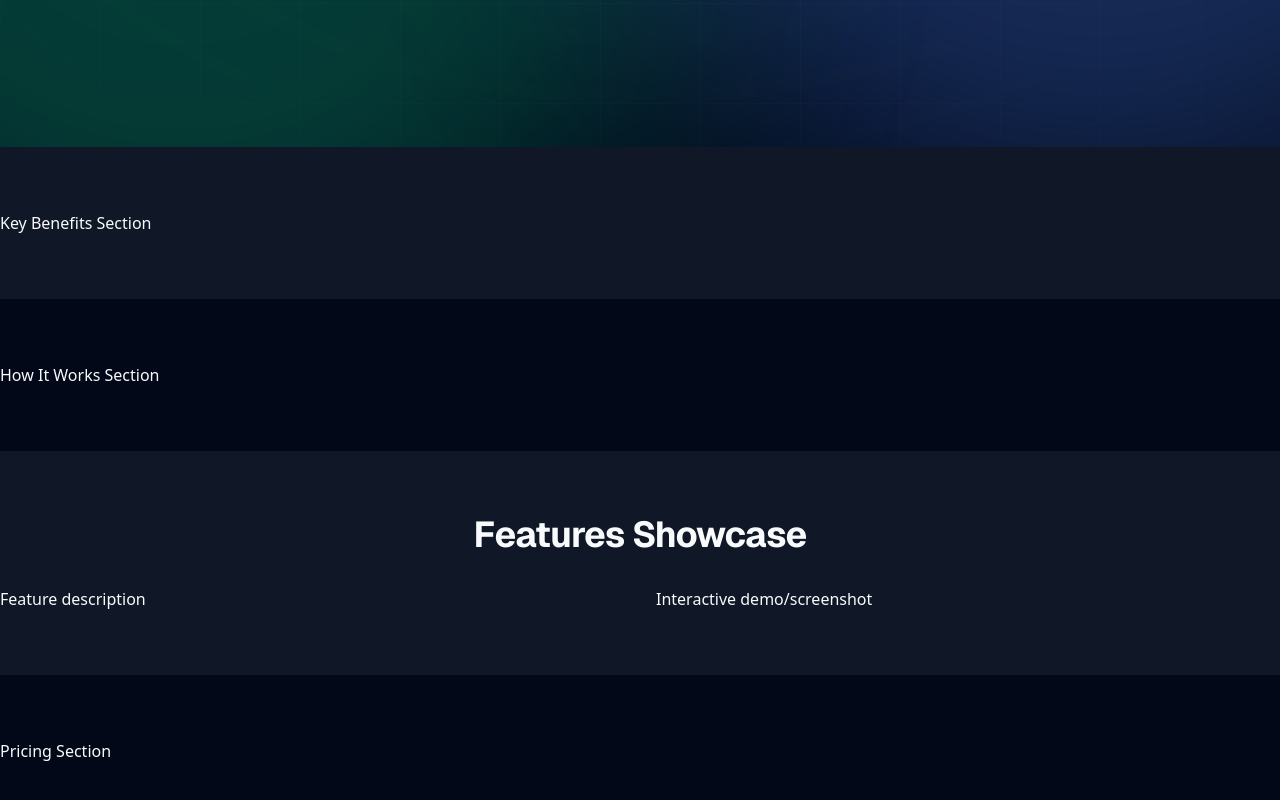
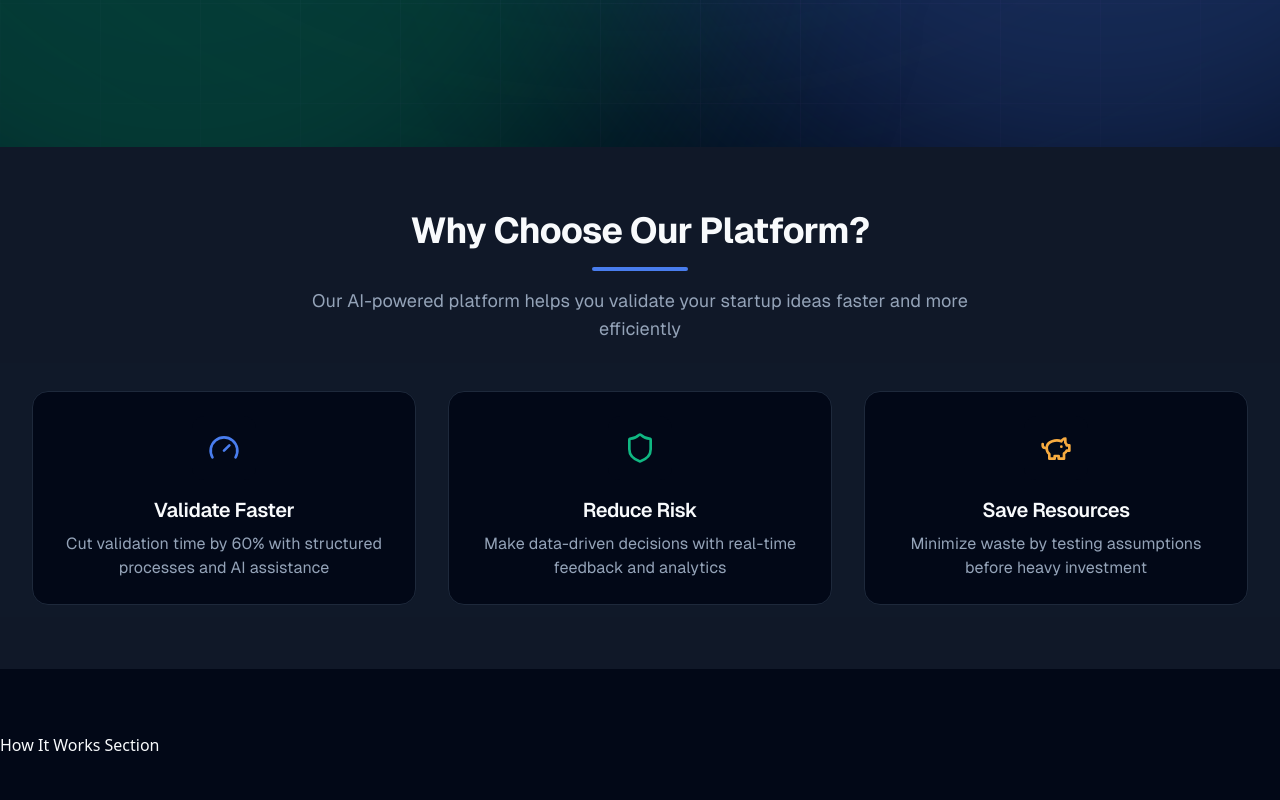
Before and after one commit to mamisoa/templating, a Next.js app: page / in a window 1280 px wide. Shown: the part 654-1454 px from the top of the page. Built offline with nearby package versions, Linux system fonts and the light colour scheme.

Commit message:
add key benefits section; implement animated grid layout with framer-motion; enhance visual presentation and user engagement

```diff
--- a/src/app/components/sections/key-benefits.tsx
+++ b/src/app/components/sections/key-benefits.tsx
@@ -1,3 +1,94 @@
+// src/app/components/sections/key-benefits.tsx
+"use client";
+
+import { motion } from "framer-motion";
+import { Gauge, Shield, PiggyBank } from "lucide-react";
+
+const benefits = [
+	{
+		title: "Validate Faster",
+		description:
+			"Cut validation time by 60% with structured processes and AI assistance",
+		icon: Gauge,
+		color: "text-primary",
+	},
+	{
+		title: "Reduce Risk",
+		description:
+			"Make data-driven decisions with real-time feedback and analytics",
+		icon: Shield,
+		color: "text-secondary",
+	},
+	{
+		title: "Save Resources",
+		description:
+			"Minimize waste by testing assumptions before heavy investment",
+		icon: PiggyBank,
+		color: "text-accent",
+	},
+];
+
+const containerVariants = {
+	hidden: { opacity: 0 },
+	visible: {
+		opacity: 1,
+		transition: {
+			staggerChildren: 0.2,
+		},
+	},
+};
+
+const itemVariants = {
+	hidden: { opacity: 0, y: 20 },
+	visible: {
+		opacity: 1,
+		y: 0,
+		transition: {
+			duration: 0.5,
+		},
+	},
+};
+
 export function KeyBenefits() {
-	return <div>Key Benefits Section</div>;
+	return (
+		<div className='w-full max-w-7xl mx-auto px-4 sm:px-6 lg:px-8'>
+			{/* Section Header */}
+			<motion.div
+				initial={{ opacity: 0, y: 20 }}
+				whileInView={{ opacity: 1, y: 0 }}
+				viewport={{ once: true }}
+				transition={{ duration: 0.5 }}
+				className='text-center mb-12'>
+				<h2 className='text-3xl md:text-4xl font-bold mb-4'>
+					Why Choose Our Platform?
+				</h2>
+				<div className='h-1 w-24 bg-primary mx-auto rounded-full mb-4' />
+				<p className='text-lg text-muted-foreground max-w-2xl mx-auto'>
+					Our AI-powered platform helps you validate your startup ideas faster
+					and more efficiently
+				</p>
+			</motion.div>
+
+			{/* Benefits Grid */}
+			<motion.div
+				variants={containerVariants}
+				initial='hidden'
+				whileInView='visible'
+				viewport={{ once: true }}
+				className='grid grid-cols-1 md:grid-cols-3 gap-8'>
+				{benefits.map((benefit) => (
+					<motion.div
+						key={benefit.title}
+						variants={itemVariants}
+						className='flex flex-col items-center text-center p-6 rounded-2xl bg-card border backdrop-blur-sm'>
+						<div className={`p-4 rounded-xl ${benefit.color} bg-background`}>
+							<benefit.icon className='h-8 w-8' />
+						</div>
+						<h3 className='text-xl font-semibold mt-4 mb-2'>{benefit.title}</h3>
+						<p className='text-muted-foreground'>{benefit.description}</p>
+					</motion.div>
+				))}
+			</motion.div>
+		</div>
+	);
 }
```
